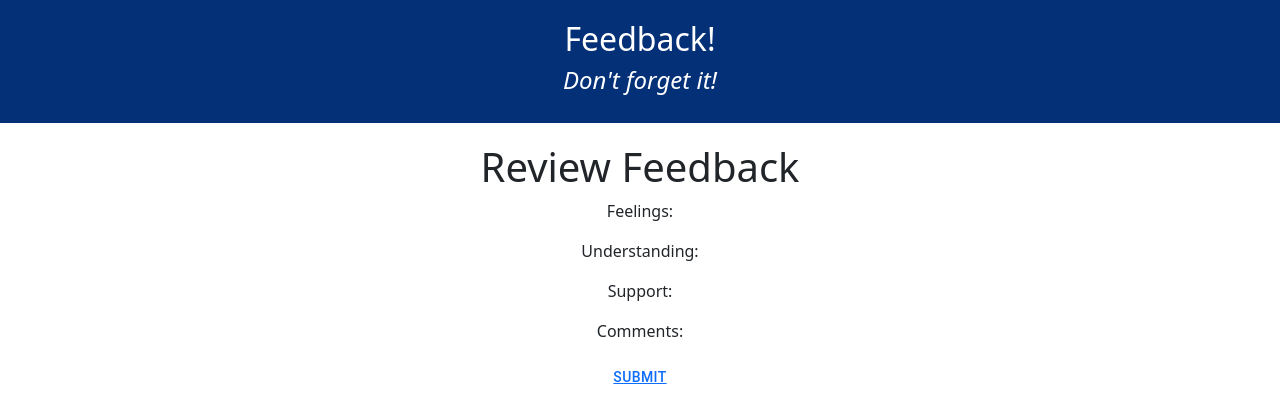
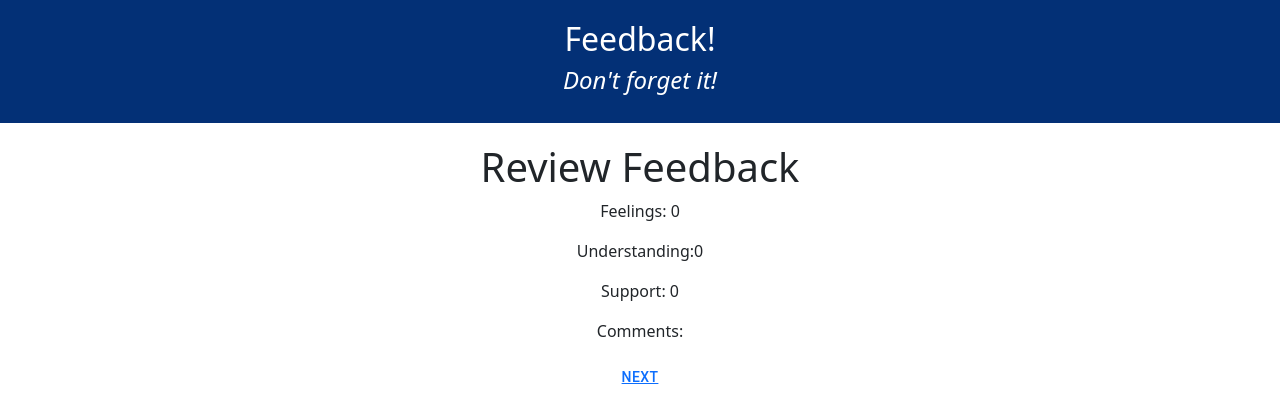
Before and after one commit to gsierra22/redux-weekend, a React (Create React App) app: page /review in a window 1280 px wide. Shown: the top 420 px of the page. Built offline with nearby package versions, Linux system fonts and the light colour scheme.

Commit message:
review page

```diff
--- a/src/Review/Review.js
+++ b/src/Review/Review.js
@@ -4,36 +4,35 @@ import {useState, useEffect } from 'react';
 import {Select, MenuItem, Button, TextField} from "@material-ui/core";
 import axios from 'axios';
 import {Link} from 'react-router-dom';
+import Comments from "../components/Comments/Comments";
 
 
 function Review ( props ) {
 
-  const [review, setReview] = useState();
   const feedbackReducer = useSelector(store => store.feedbackReducer);
   const dispatch = useDispatch();
 
-  const getReview = event => {
-    console.log ('in Comments', event.target.value);
-    setReview( event.target.value );
-  }
-
-  const addReview = event =>{
-    dispatch({
-      type: 'ADD_REVIEW',
-      payload: review
-    })
-  }
+  const setPost = () =>{
+    axios.post( `/feedback`, feedbackReducer ).then( (response)=>{
+        //send a dispatch to empty out the store
+        dispatch({ type: 'EMPTY' });
+      }).catch((err)=>{
+         alert('ERROR POST');
+         console.log(err);
+      });
+}
 
 
 
   return(
-      <div>
+      <div id="reviewList">
           <h1>Review Feedback</h1>
-          <p>Feelings:</p>
-          <p>Understanding:</p>
-          <p>Support: </p>
-          <p>Comments:</p>
-          <Button><Link to="/">Submit</Link></Button>
+          <p>Feelings: {feedbackReducer.feeling}</p>
+          <p>Understanding:{feedbackReducer.understanding}</p>
+          <p>Support: {feedbackReducer.support}</p>
+          <p>Comments:{feedbackReducer.comments}</p>
+          {/* {feedbackReducer.map(pizza => (< className="itemBox" pizza={pizza} key={pizza.id} />))} */}
+          <Button onClick={setPost}><Link to="/thanks">Next</Link></Button>
       </div>
   )
 }
--- a/src/components/App/App.jsx
+++ b/src/components/App/App.jsx
@@ -10,10 +10,28 @@ import Support from '../Support/Support';
 import Comments from '../Comments/Comments';
 import Review from '../../Review/Review';
 import Admin from '../Admin/Admin';
+import Thanks from '../Thanks/Thanks';
 
 
 
-function App(props) {
+function App(props)
+
+{
+//   const[ feedback, setFeedback ]=useState( [] );
+
+//   useEffect(()=>{
+//     getFeedback();
+//   }, []);
+
+// const getFeedback = () => {
+//     axios.get('/feedback').then ( ( response )=>{
+//       console.log( 'getFeedback:', response.data );
+//       setFeedback(response.data);
+//     }).catch( ( err )=>{
+//       console.log( err );
+//       alert( 'ERROR! GET' );
+//     })
+//   }
 
   return (
     <div className='App'>
@@ -28,6 +46,7 @@ function App(props) {
           <Route path='/support' element={<Support/>}></Route>
           <Route path='/comments' element={<Comments/>}></Route>
           <Route path='/review' element={<Review/>}></Route>
+          <Route path='/thanks' element={<Thanks/>}></Route>
           <Route path="/admin" element={ <Admin /> } ></Route>
         </Routes>
       </BrowserRouter>
--- a/src/components/Feeling/Feeling.js
+++ b/src/components/Feeling/Feeling.js
@@ -1,6 +1,6 @@
 import {useDispatch, useSelector} from 'react-redux';
 import {useState, useEffect } from 'react';
-import {Select, MenuItem, Button} from "@material-ui/core";
+import {Select, MenuItem, Button, helperText} from "@material-ui/core";
 import {Link} from 'react-router-dom';
 
 
@@ -11,9 +11,11 @@ function Feeling(props) {
   const dispatch = useDispatch();
 
   const getFeeling = event => {
+
     console.log ('in Feeling', event.target.value);
     setFeeling( event.target.value );
-  }
+    addFeeling();
+  };
 
   const addFeeling = event =>{
     dispatch({
@@ -21,13 +23,17 @@ function Feeling(props) {
       payload: feeling
     })
   }
+  const error = feeling ==='';
 
 
   return (
   <div>
       <h1>How are you feeling today?</h1>
 
-      <Select value={feeling} onChange={getFeeling}>
+      <Select value={feeling}
+       onChange={getFeeling}
+       helperText={error ? "Name needs to be 'a'" : "Perfect!"}
+       error={error}>
                 <MenuItem value={1}>1</MenuItem>
                 <MenuItem value={2}>2</MenuItem>
                 <MenuItem value={3}>3</MenuItem>
--- /dev/null
+++ b/src/components/Thanks/Thanks.js
@@ -0,0 +1,24 @@
+import React from "react";
+import {useDispatch, useSelector} from 'react-redux';
+import {useState, useEffect } from 'react';
+import {Select, MenuItem, Button, TextField} from "@material-ui/core";
+import axios from 'axios';
+import {Link} from 'react-router-dom';
+
+
+
+function Thanks() {
+
+  // const reducerName = useSelector(store => store.reducerName);
+  const feedbackReducer = useSelector(store => store.feedbackReducer);
+  const dispatch = useDispatch();
+
+  return (
+    <div>
+      <h1>Thanks</h1>
+      <Button><Link to="/">Submit</Link></Button>
+    </div>
+  )
+}
+
+export default Thanks;
```
Also changed, not shown: src/components/_template/_template.js (renamed from src/components/App/_template/_template.js), 1 other file (tests, documents, lock files or other folders).
